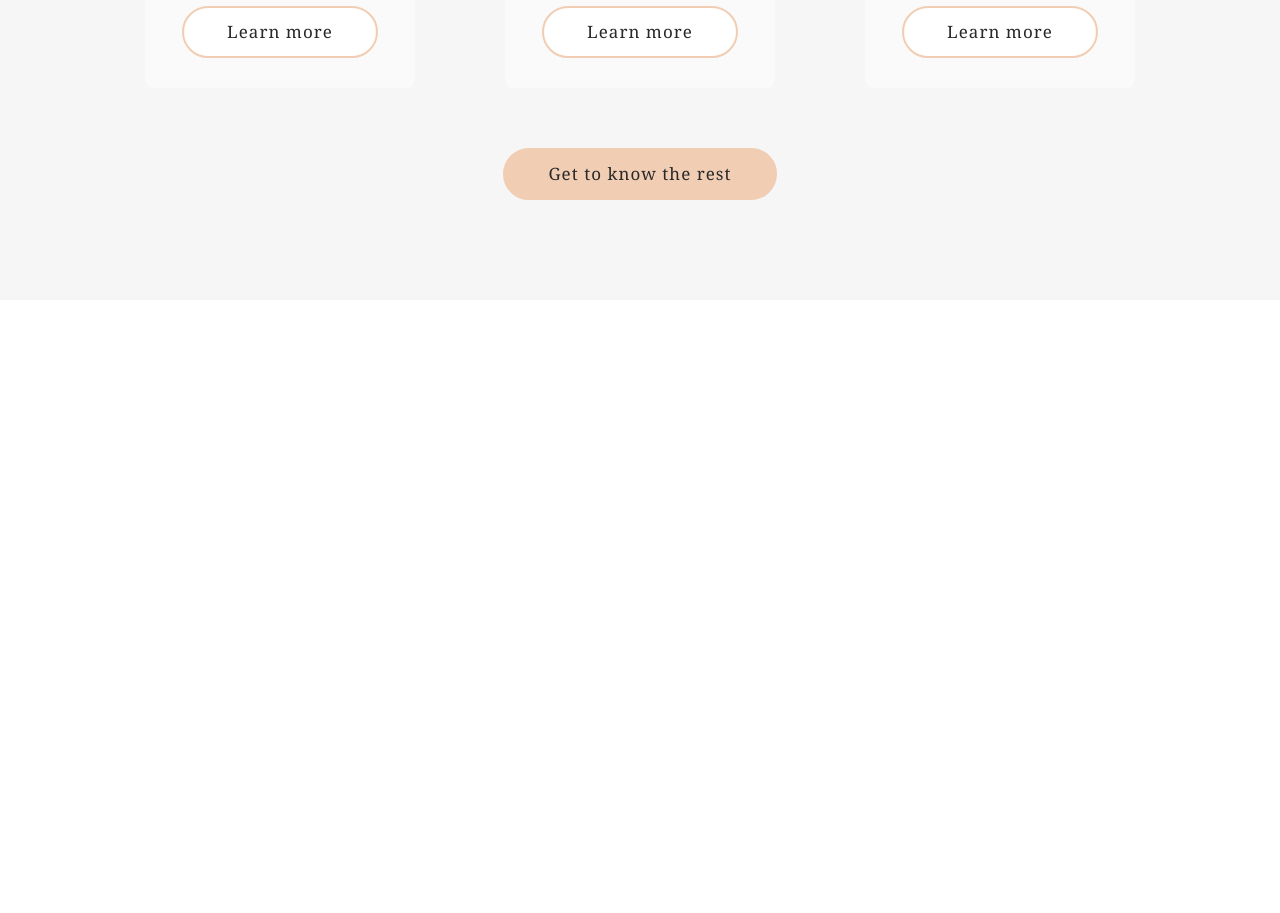
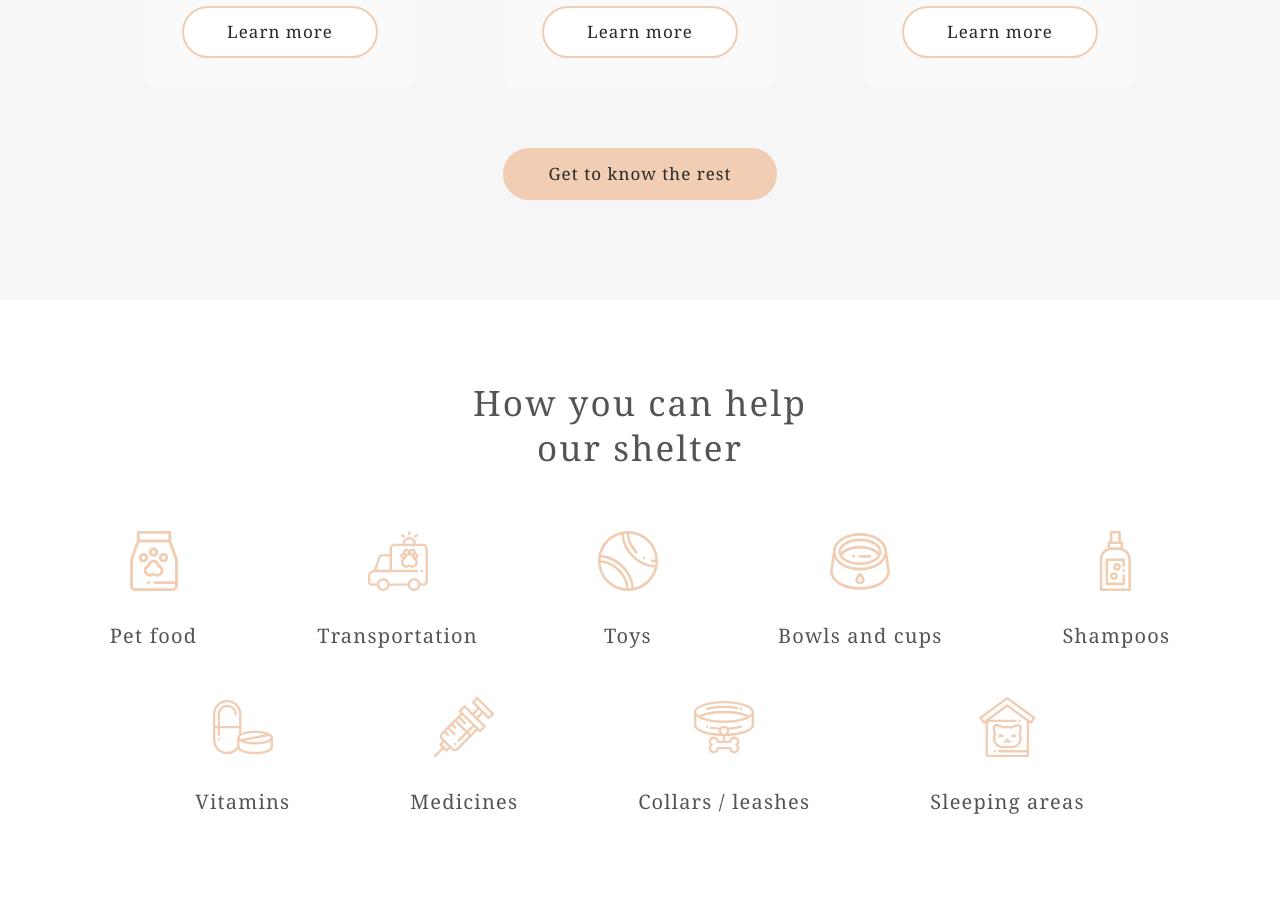
Before and after one commit to MaximVolohov/rsschool-shelter, a website: page shelter/index.html in a window 1280 px wide. Shown: the part 2074-2987 px from the top of the page. Before the commit the page ends 2374 px from the top, so only its background shows below. Drawn offline with Linux system fonts and the light colour scheme.

Commit message:
feat: add 'help' content and style

```diff
--- a/shelter/index.html
+++ b/shelter/index.html
@@ -103,6 +103,49 @@
 				</div>
 			</div>
 		</section>
+		<section class="help wrapper">
+			<div class="help__wrapper">
+				<h3 class="help__title">How you can help<br>our shelter</h3>
+				<div class="list">
+					<div class="list__item">
+						<img class="list__image" src="/shelter/img/help/icon-pet-food.svg" alt="Pet food image">
+						<h4 class="list__title">Pet food</h4>
+					</div>
+					<div class="list__item">
+						<img class="list__image" src="/shelter/img/help/icon-transportation.svg" alt="Transportation image">
+						<h4 class="list__title">Transportation</h4>
+					</div>
+					<div class="list__item">
+						<img class="list__image" src="/shelter/img/help/icon-toys.svg" alt="Toys image">
+						<h4 class="list__title">Toys</h4>
+					</div>
+					<div class="list__item">
+						<img class="list__image" src="/shelter/img/help/icon-bowls-and-cups.svg" alt="Bowls and cups image">
+						<h4 class="list__title">Bowls and cups</h4>
+					</div>
+					<div class="list__item">
+						<img class="list__image" src="/shelter/img/help/icon-shampoos.svg" alt="Shampoos image">
+						<h4 class="list__title">Shampoos</h4>
+					</div>
+					<div class="list__item">
+						<img class="list__image" src="/shelter/img/help/icon-vitamins.svg" alt="Vitamins image">
+						<h4 class="list__title">Vitamins</h4>
+					</div>
+					<div class="list__item">
+						<img class="list__image" src="/shelter/img/help/icon-medicines.svg" alt="Medicines image">
+						<h4 class="list__title">Medicines</h4>
+					</div>
+					<div class="list__item">
+						<img class="list__image" src="/shelter/img/help/icon-collars-leashes.svg" alt="Collars/leashes image">
+						<h4 class="list__title">Collars / leashes</h4>
+					</div>
+					<div class="list__item">
+						<img class="list__image" src="/shelter/img/help/icon-sleeping-area.svg" alt="Sleeping areas image">
+						<h4 class="list__title">Sleeping areas</h4>
+					</div>
+				</div>
+			</div>
+		</section>
 	</main>
 
 	<footer>
--- a/shelter/sass/base/_button.scss
+++ b/shelter/sass/base/_button.scss
@@ -8,6 +8,7 @@
 	color: $color-dark-3xl;
 
 	&:hover {
+		border: 2px solid $color-primary-light;
 		background-color: $color-primary-light;
 	}
 }
--- /dev/null
+++ b/shelter/sass/base/_list.scss
@@ -0,0 +1,14 @@
+.list {
+	display: flex;
+	gap: 50px 120px;
+	flex-wrap: wrap;
+	justify-content: center;
+}
+
+.list__item {
+	text-align: center;
+}
+
+.list__title {
+	margin-top: 30px;
+}
--- /dev/null
+++ b/shelter/sass/component/_help.scss
@@ -0,0 +1,14 @@
+.help {
+	background-color: $color-light-xl;
+}
+
+.help__wrapper {
+	padding-top: 80px;
+	padding-bottom: 100px;
+}
+
+.help__title {
+	margin: 0 auto 60px;
+
+	text-align: center;
+}
--- a/shelter/sass/style.scss
+++ b/shelter/sass/style.scss
@@ -9,11 +9,13 @@
 @import "./base/nav";
 @import "./base/button";
 @import "./base/slider";
+@import "./base/list";
 
 //import components
 @import "./component/start_screen";
 @import "./component/about";
 @import "./component/pets";
+@import "./component/help";
 
 // import layout
 @import "./layout/header";
```
Also changed, not shown: shelter/img/help/icon-bowls-and-cups.svg (added), shelter/img/help/icon-collars-leashes.svg (added), shelter/img/help/icon-medicines.svg (added), shelter/img/help/icon-pet-food.svg (added), shelter/img/help/icon-shampoos.svg (added), shelter/img/help/icon-sleeping-area.svg (added), shelter/img/help/icon-toys.svg (added), shelter/img/help/icon-transportation.svg (added), shelter/img/help/icon-vitamins.svg (added), shelter/sass/style.css.
